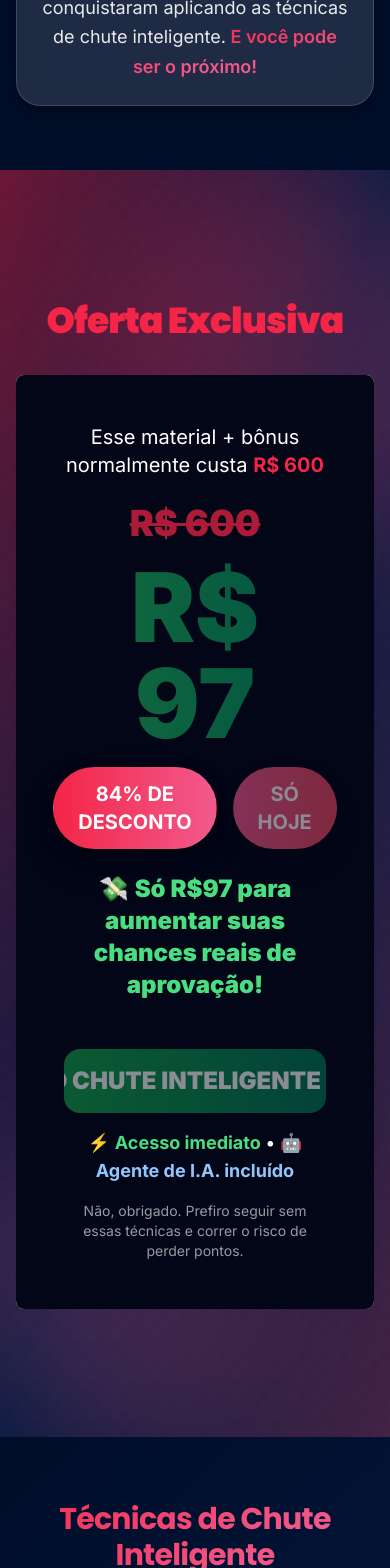
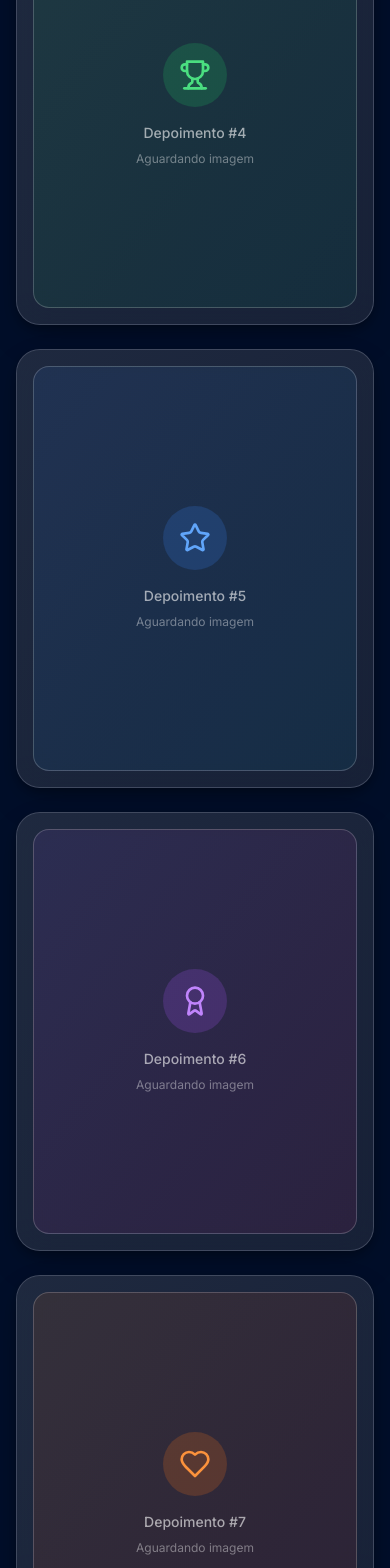
Before and after one commit to shamirpontes/tecnicasdechute, a React (Vite) app: page / in a window 390 px wide. Shown: the part 7380-8948 px from the top of the page. Built offline with nearby package versions, Linux system fonts and the light colour scheme.

Commit message:
Add more testimonial cards
Add four more testimonial cards to the student results section.

```diff
--- a/src/pages/Index.tsx
+++ b/src/pages/Index.tsx
@@ -232,7 +232,7 @@ const Index = () => {
           </div>
 
           {/* Grid responsivo para os prints de WhatsApp */}
-          <div className="grid grid-cols-1 md:grid-cols-2 lg:grid-cols-3 gap-6 sm:gap-8">
+          <div className="grid grid-cols-1 md:grid-cols-2 lg:grid-cols-3 xl:grid-cols-4 gap-6 sm:gap-8">
             {/* Print WhatsApp 1 */}
             <div className="glass-card rounded-3xl overflow-hidden cinematic-shadow hover-lift group">
               <div className="bg-gradient-to-br from-slate-800/50 to-slate-900/50 p-4 sm:p-6">
@@ -262,7 +262,7 @@ const Index = () => {
             </div>
 
             {/* Print WhatsApp 3 */}
-            <div className="glass-card rounded-3xl overflow-hidden cinematic-shadow hover-lift group md:col-span-2 lg:col-span-1">
+            <div className="glass-card rounded-3xl overflow-hidden cinematic-shadow hover-lift group">
               <div className="bg-gradient-to-br from-slate-800/50 to-slate-900/50 p-4 sm:p-6">
                 <div className="relative overflow-hidden rounded-2xl border border-white/20">
                   <img
@@ -271,6 +271,66 @@ const Index = () => {
                     className="w-full h-auto object-cover transition-transform duration-300 group-hover:scale-105"
                   />
                   <div className="absolute inset-0 bg-gradient-to-t from-black/20 to-transparent pointer-events-none"></div>
+                </div>
+              </div>
+            </div>
+
+            {/* Placeholder para Print 4 */}
+            <div className="glass-card rounded-3xl overflow-hidden cinematic-shadow hover-lift group">
+              <div className="bg-gradient-to-br from-slate-800/50 to-slate-900/50 p-4 sm:p-6">
+                <div className="aspect-[4/5] bg-gradient-to-br from-green-500/10 to-emerald-600/10 rounded-2xl border border-white/20 flex items-center justify-center relative overflow-hidden">
+                  <div className="text-center p-4">
+                    <div className="w-16 h-16 bg-green-500/20 rounded-full flex items-center justify-center mx-auto mb-4">
+                      <Trophy className="w-8 h-8 text-green-400" />
+                    </div>
+                    <p className="text-white/60 text-sm font-medium">Depoimento #4</p>
+                    <p className="text-white/40 text-xs mt-2">Aguardando imagem</p>
+                  </div>
+                </div>
+              </div>
+            </div>
+
+            {/* Placeholder para Print 5 */}
+            <div className="glass-card rounded-3xl overflow-hidden cinematic-shadow hover-lift group">
+              <div className="bg-gradient-to-br from-slate-800/50 to-slate-900/50 p-4 sm:p-6">
+                <div className="aspect-[4/5] bg-gradient-to-br from-blue-500/10 to-cyan-600/10 rounded-2xl border border-white/20 flex items-center justify-center relative overflow-hidden">
+                  <div className="text-center p-4">
+                    <div className="w-16 h-16 bg-blue-500/20 rounded-full flex items-center justify-center mx-auto mb-4">
+                      <Star className="w-8 h-8 text-blue-400" />
+                    </div>
+                    <p className="text-white/60 text-sm font-medium">Depoimento #5</p>
+                    <p className="text-white/40 text-xs mt-2">Aguardando imagem</p>
+                  </div>
+                </div>
+              </div>
+            </div>
+
+            {/* Placeholder para Print 6 */}
+            <div className="glass-card rounded-3xl overflow-hidden cinematic-shadow hover-lift group">
+              <div className="bg-gradient-to-br from-slate-800/50 to-slate-900/50 p-4 sm:p-6">
+                <div className="aspect-[4/5] bg-gradient-to-br from-purple-500/10 to-pink-600/10 rounded-2xl border border-white/20 flex items-center justify-center relative overflow-hidden">
+                  <div className="text-center p-4">
+                    <div className="w-16 h-16 bg-purple-500/20 rounded-full flex items-center justify-center mx-auto mb-4">
+                      <Award className="w-8 h-8 text-purple-400" />
+                    </div>
+                    <p className="text-white/60 text-sm font-medium">Depoimento #6</p>
+                    <p className="text-white/40 text-xs mt-2">Aguardando imagem</p>
+                  </div>
+                </div>
+              </div>
+            </div>
+
+            {/* Placeholder para Print 7 */}
+            <div className="glass-card rounded-3xl overflow-hidden cinematic-shadow hover-lift group">
+              <div className="bg-gradient-to-br from-slate-800/50 to-slate-900/50 p-4 sm:p-6">
+                <div className="aspect-[4/5] bg-gradient-to-br from-orange-500/10 to-red-600/10 rounded-2xl border border-white/20 flex items-center justify-center relative overflow-hidden">
+                  <div className="text-center p-4">
+                    <div className="w-16 h-16 bg-orange-500/20 rounded-full flex items-center justify-center mx-auto mb-4">
+                      <Heart className="w-8 h-8 text-orange-400" />
+                    </div>
+                    <p className="text-white/60 text-sm font-medium">Depoimento #7</p>
+                    <p className="text-white/40 text-xs mt-2">Aguardando imagem</p>
+                  </div>
                 </div>
               </div>
             </div>
```
